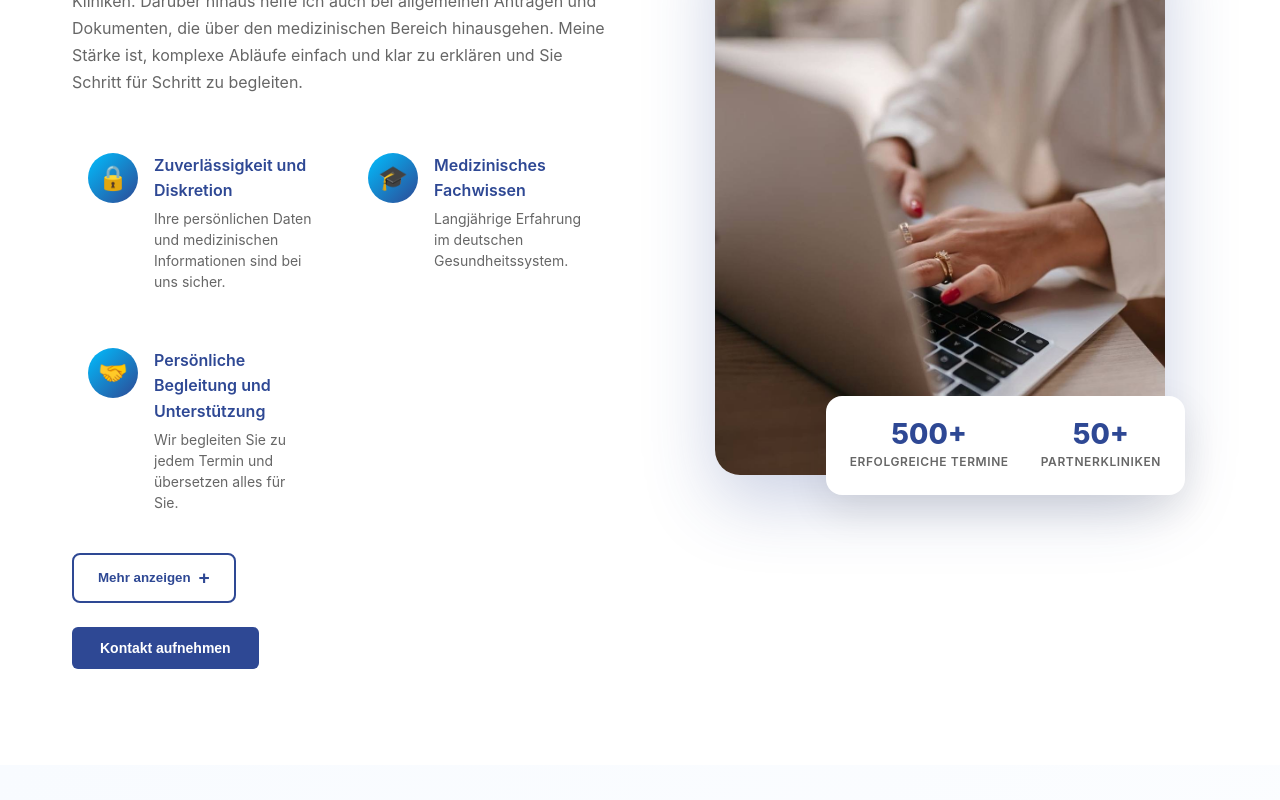
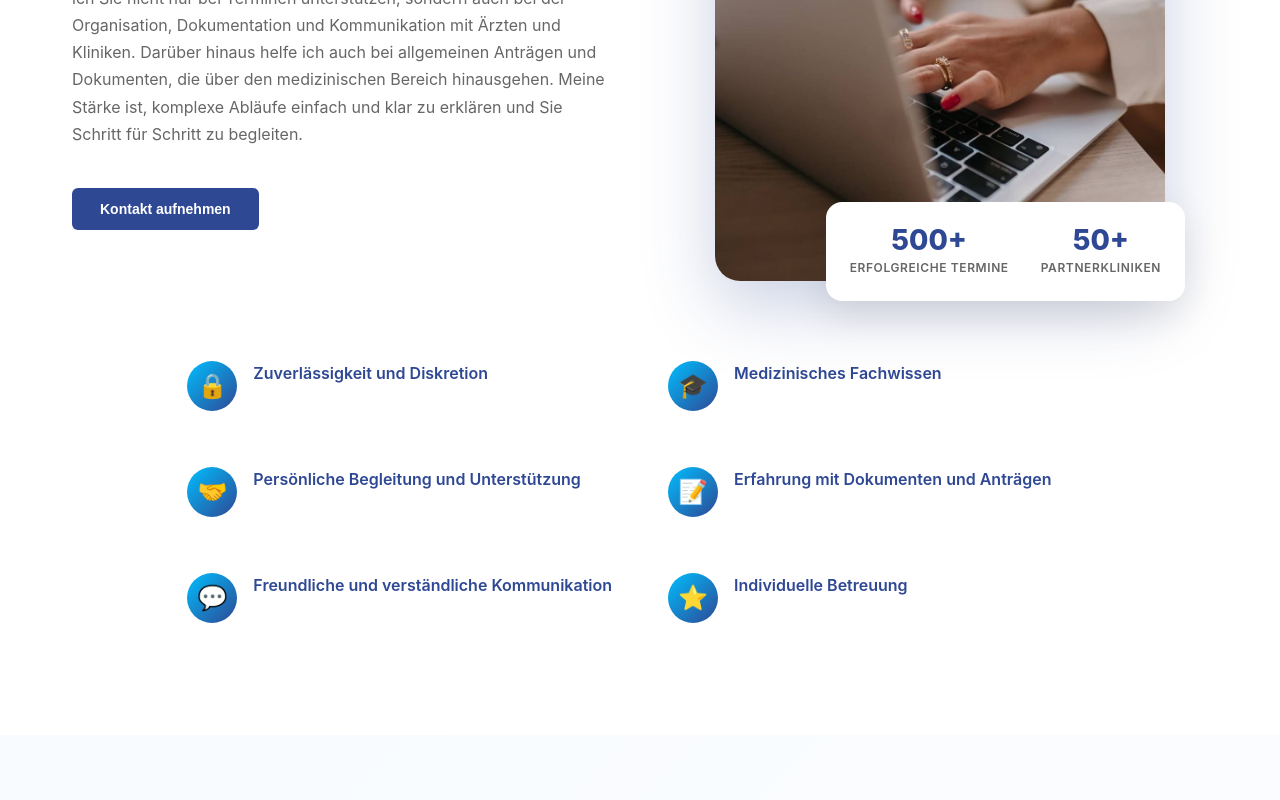
Before and after one commit to AnastasiiaLuhovska/Medical_Services_Project, a React (Vite) app: page / in a window 1280 px wide. Shown: the part 1180-1980 px from the top of the page. Built offline with nearby package versions, Linux system fonts and the light colour scheme.

Commit message:
fix positioning in about section

```diff
--- a/src/components/About/About.module.css
+++ b/src/components/About/About.module.css
@@ -4,6 +4,12 @@
 }
 
 .aboutContent {
+  display: flex;
+  flex-direction: column;
+  gap: 4rem;
+}
+
+.aboutMain {
   display: grid;
   grid-template-columns: 1fr 1fr;
   gap: 4rem;
@@ -23,9 +29,8 @@
 
 .features {
   display: grid;
-  grid-template-columns: repeat(2, 1fr);
+  grid-template-columns: repeat(3, 1fr);
   gap: 1.5rem;
-  margin-bottom: 1.5rem;
 }
 
 .feature {
@@ -81,11 +86,6 @@
   margin-bottom: 0.25rem;
 }
 
-.featureDescription {
-  font-size: 0.875rem;
-  line-height: 1.5;
-  color: var(--text-gray);
-}
 
 .readMoreBtn {
   display: flex;
@@ -237,7 +237,7 @@
 
 /* Tablet: 768px to 1279px */
 @media (min-width: 768px) and (max-width: 1279px) {
-  .aboutContent {
+  .aboutMain {
     grid-template-columns: 1.2fr 1fr;
     gap: 2rem;
     align-items: flex-start;
@@ -248,7 +248,7 @@
   }
 
   .features {
-    grid-template-columns: repeat(2, 1fr);
+    grid-template-columns: repeat(3, 1fr);
     gap: 1rem;
   }
 
@@ -267,11 +267,6 @@
 
   .featureTitle {
     font-size: 0.95rem;
-  }
-
-  .featureDescription {
-    font-size: 0.82rem;
-    line-height: 1.4;
   }
 
   .imageContainer {
@@ -299,33 +294,40 @@
 /* Mobile: 375px to 767px */
 @media (min-width: 375px) and (max-width: 767px) {
   .aboutContent {
+    gap: 4rem;
+  }
+
+  .aboutMain {
     grid-template-columns: 1fr;
-    gap: 2rem;
+    gap: 3rem;
     text-align: center;
   }
 
   .aboutText {
-    margin-bottom: 1.5rem;
+    margin-bottom: 2rem;
     z-index: 2;
     position: relative;
   }
 
   .aboutImage {
     order: -1;
-    margin-bottom: 2rem;
+    margin-bottom: 4rem;
     z-index: 1;
     position: relative;
   }
 
+  .aboutDescription {
+    margin-bottom: 3rem;
+  }
+
   .features {
     grid-template-columns: 1fr;
-    gap: 1rem;
-    margin-top: 1.5rem;
+    gap: 1.5rem;
   }
 
   .feature {
     text-align: left;
-    padding: 0.75rem;
+    padding: 1rem;
   }
 
   .featureIcon {
@@ -339,10 +341,6 @@
 
   .featureTitle {
     font-size: 0.95rem;
-  }
-
-  .featureDescription {
-    font-size: 0.85rem;
   }
 
   .imageContainer {
@@ -388,33 +386,40 @@
 /* Small Mobile: below 375px */
 @media (max-width: 374px) {
   .aboutContent {
+    gap: 3rem;
+  }
+
+  .aboutMain {
     grid-template-columns: 1fr;
-    gap: 1.5rem;
+    gap: 2rem;
     text-align: center;
   }
 
   .aboutText {
-    margin-bottom: 1rem;
+    margin-bottom: 1.5rem;
     z-index: 2;
     position: relative;
   }
 
   .aboutImage {
     order: -1;
-    margin-bottom: 1.5rem;
+    margin-bottom: 3rem;
     z-index: 1;
     position: relative;
   }
 
+  .aboutDescription {
+    margin-bottom: 2rem;
+  }
+
   .features {
     grid-template-columns: 1fr;
-    gap: 0.75rem;
-    margin-top: 1rem;
+    gap: 1rem;
   }
 
   .feature {
     text-align: left;
-    padding: 0.5rem;
+    padding: 0.75rem;
   }
 
   .featureIcon {
@@ -428,10 +433,6 @@
 
   .featureTitle {
     font-size: 0.9rem;
-  }
-
-  .featureDescription {
-    font-size: 0.8rem;
   }
 
   .imageContainer {
--- a/src/components/About/About.tsx
+++ b/src/components/About/About.tsx
@@ -1,40 +1,32 @@
-import { useState } from 'react'
 import styles from './About.module.css'
 import { useTranslation } from '../../hooks/useTranslation'
 
 const About = () => {
   const { t } = useTranslation()
-  const [showAllFeatures, setShowAllFeatures] = useState(false)
   const features = [
     {
       icon: '🔒',
-      title: t('about.feature1'),
-      description: t('about.feature1.description')
+      title: t('about.feature1')
     },
     {
       icon: '🎓',
-      title: t('about.feature2'),
-      description: t('about.feature2.description')
+      title: t('about.feature2')
     },
     {
       icon: '🤝',
-      title: t('about.feature3'),
-      description: t('about.feature3.description')
+      title: t('about.feature3')
     },
     {
       icon: '📝',
-      title: t('about.feature4'),
-      description: t('about.feature4.description')
+      title: t('about.feature4')
     },
     {
       icon: '💬',
-      title: t('about.feature5'),
-      description: t('about.feature5.description')
+      title: t('about.feature5')
     },
     {
       icon: '⭐',
-      title: t('about.feature6'),
-      description: t('about.feature6.description')
+      title: t('about.feature6')
     }
   ]
 
@@ -42,6 +34,7 @@ const About = () => {
     <section id="about" className={`${styles.about} section`}>
       <div className="container">
         <div className={styles.aboutContent}>
+          <div className={styles.aboutMain}>
             <div className={styles.aboutText} data-animate="fade-right">
               <div className="section-title">
                 <div className="section-subtitle">{t('about.subtitle')}</div>
@@ -51,30 +44,6 @@ const About = () => {
               <p className={styles.aboutDescription}>
                 {t('about.description')}
               </p>
-
-            <div className={styles.features}>
-              {features.slice(0, showAllFeatures ? features.length : 3).map((feature, index) => (
-                <div key={index} className={styles.feature}>
-                  <div className={styles.featureIcon}>
-                    <span className={styles.featureIconEmoji}>{feature.icon}</span>
-                  </div>
-                  <div className={styles.featureContent}>
-                    <h3 className={styles.featureTitle}>{feature.title}</h3>
-                    <p className={styles.featureDescription}>{feature.description}</p>
-                  </div>
-                </div>
-              ))}
-            </div>
-
-            <button
-              className={`${styles.readMoreBtn} ${showAllFeatures ? styles.expanded : ''}`}
-              onClick={() => setShowAllFeatures(!showAllFeatures)}
-            >
-              {showAllFeatures ? t('about.showLess') : t('about.showMore')}
-              <span className={styles.readMoreIcon}>
-                {showAllFeatures ? '−' : '+'}
-              </span>
-            </button>
 
               <button
                 className="btn btn-primary"
@@ -107,6 +76,20 @@ const About = () => {
               </div>
             </div>
           </div>
+
+          <div className={styles.features}>
+            {features.map((feature, index) => (
+              <div key={index} className={styles.feature}>
+                <div className={styles.featureIcon}>
+                  <span className={styles.featureIconEmoji}>{feature.icon}</span>
+                </div>
+                <div className={styles.featureContent}>
+                  <h3 className={styles.featureTitle}>{feature.title}</h3>
+                </div>
+              </div>
+            ))}
+          </div>
+        </div>
       </div>
     </section>
   )
--- a/src/components/Appointment/Appointment.module.css
+++ b/src/components/Appointment/Appointment.module.css
@@ -225,6 +225,14 @@
   color: var(--white) !important;
 }
 
+.appointment .section-subtitle {
+  color: var(--white) !important;
+}
+
+.appointment .section-title {
+  color: var(--white) !important;
+}
+
 input[type="date"] {
   color-scheme: dark;
 }
--- a/src/components/Hero/Hero.module.css
+++ b/src/components/Hero/Hero.module.css
@@ -209,20 +209,27 @@
 
   .heroContent {
     grid-template-columns: 1fr;
-    gap: 3rem;
+    gap: 4rem;
     text-align: center;
+  }
+
+  .heroSubtitle {
+    margin-bottom: 2rem;
   }
 
   .heroTitle {
     font-size: 2.5rem;
+    margin-bottom: 2rem;
   }
 
   .heroDescription {
     font-size: 1rem;
+    margin-bottom: 3rem;
   }
 
   .heroButtons {
     justify-content: center;
+    margin-bottom: 2rem;
   }
 
   .floatingCard {
@@ -234,7 +241,7 @@
     max-width: 320px;
     min-width: 280px;
     height: 380px;
-    margin: 0 auto;
+    margin: 0 auto 3rem auto;
   }
 
   .doctorPlaceholder {
--- a/src/utils/translations.ts
+++ b/src/utils/translations.ts
@@ -91,7 +91,7 @@ export const translations = {
     'appointment.email': 'E-Mail-Adresse',
     'appointment.emailPlaceholder': 'ihre.email@beispiel.de',
     'appointment.phone': 'Telefonnummer',
-    'appointment.phonePlaceholder': '+49 176 84727849',
+    'appointment.phonePlaceholder': 'Telefonnummer eingeben',
     'appointment.date': 'Gewünschtes Datum',
     'appointment.time': 'Gewünschte Uhrzeit',
     'appointment.timePlaceholder': 'Uhrzeit wählen',
@@ -228,7 +228,7 @@ export const translations = {
     'appointment.email': 'Электронная почта',
     'appointment.emailPlaceholder': 'ваша.почта@пример.com',
     'appointment.phone': 'Номер телефона',
-    'appointment.phonePlaceholder': '+49 176 84727849',
+    'appointment.phonePlaceholder': 'Telefonnummer eingeben',
     'appointment.date': 'Желаемая дата',
     'appointment.time': 'Желаемое время',
     'appointment.timePlaceholder': 'Выберите время',
@@ -365,7 +365,7 @@ export const translations = {
     'appointment.email': 'Email address',
     'appointment.emailPlaceholder': 'your.email@example.com',
     'appointment.phone': 'Phone number',
-    'appointment.phonePlaceholder': '+49 176 84727849',
+    'appointment.phonePlaceholder': 'Telefonnummer eingeben',
     'appointment.date': 'Preferred date',
     'appointment.time': 'Preferred time',
     'appointment.timePlaceholder': 'Select time',
```
Lines whose indentation alone changed are shown as unchanged.
